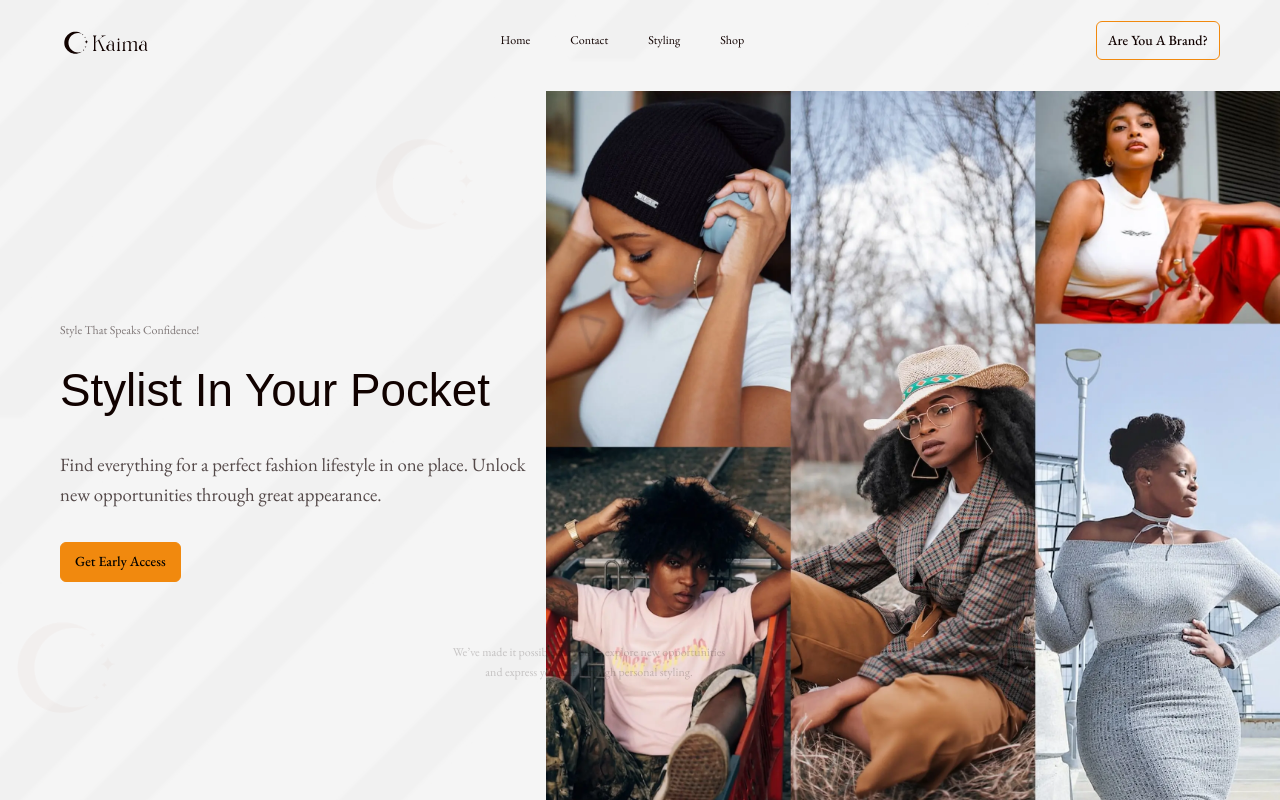
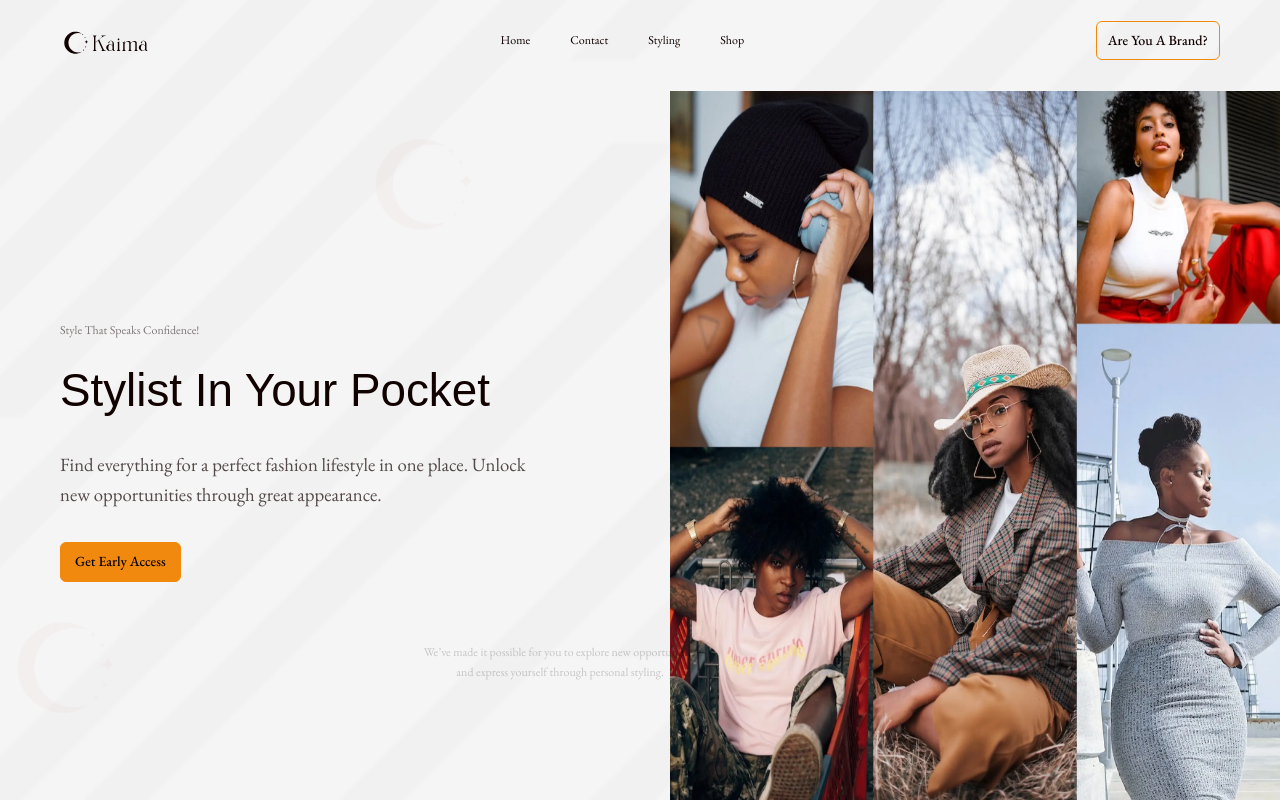
Before and after one commit to Miragold12/kaima, a Next.js app: page / in a window 1280 px wide. Both pictures are taken after a click on the element "Home". Shown: the top 800 px of the page. Built offline with nearby package versions, Linux system fonts and the light colour scheme; a web font is replaced by a local one.

Commit message:
all moble

```diff
--- a/src/sections/hero.jsx
+++ b/src/sections/hero.jsx
@@ -139,14 +139,14 @@ const Hero = ({ mode }) => {
 
 
 
-					<p className="text-[#11020032] md:absolute md:-right-[180px]   mt-[60px] text-[12px] md:text-center font-normal leading-[20px] font-eb w-[274px] hidden md:block">
+					<p className="text-[#11020032] md:absolute md:-right-[30%]   mt-[60px] text-[12px] md:text-center font-normal leading-[20px] font-eb w-[274px] hidden md:block">
 						We’ve made it possible for you to explore new opportunities and express yourself  through personal styling.
 					</p>
 				</div>
 
 				<div className="space_x h-4 md:h-0  md:w-[]"></div>
 				{/* IMAGE */}
-				<div className="col_two relative w-[334px] h-[332px]   md:w-[740px] md:h-[90vh]">
+				<div className="hidden col_two relative w-[334px] h-[332px]   md:max-w-[740px] md:w-[640px]  md:h-[500px] lg:w-[740px]  lg:h-[90vh] md:max-h-[90vh]">
 					<Image
 						placeholder="blur"
 						priority
@@ -158,6 +158,19 @@ const Hero = ({ mode }) => {
 						fill
 					/>
 				</div>
+
+				<div className="col_two relative w-[50%] h-[90vh]">
+				<Image
+					placeholder="blur"
+					priority
+					src={'/images/k_hero_img_one.webp'}
+					blurDataURL={'/images/k_hero_img_one.webp'}
+					alt={'hero'}
+					// width={640}
+					// height={500}
+					fill
+				/>
+			</div>
 			</div>
 		</section>
 	);
```
